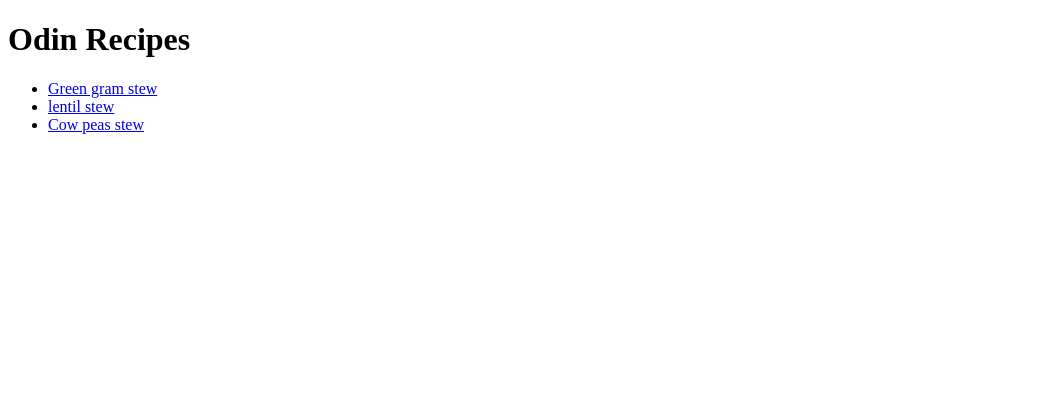
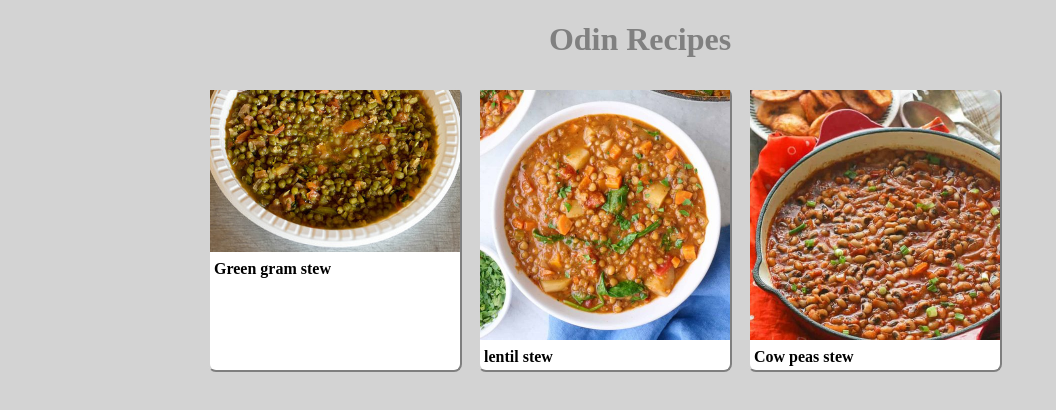
Before and after one commit to ribdal343/odin-recipes, a plain HTML site: page index.html in a window 1280 px wide. Shown: the whole page, without its empty margins (0-1056 px from the left). Drawn offline with Linux system fonts and the light colour scheme.

Commit message:
Add basic CSS styling

```diff
--- a/index.html
+++ b/index.html
@@ -1,16 +1,19 @@
 <!DOCTYPE html>
 <html lang="en">
 <head>
+    <link rel="stylesheet" href="styles.css">
     <meta charset="UTF-8">
     <meta name="viewport" content="width=device-width, initial-scale=1.0">
     <title>Document</title>
 </head>
 <body>
-    <h1>Odin Recipes</h1>
-    <ul>
-        <li><a href="recipes/greengram_stew.html">Green gram stew</a></li>
-        <li><a href="recipes/lentil_stew.html">lentil stew</a></li>
-        <li><a href="recipes/cowpeas_stew.html">Cow peas stew</a></li>
-    </ul>
+    <h1 class="title">Odin Recipes</h1>
+    <div class="card-container">
+        <ul>
+            <li class="card"><a href="recipes/greengram_stew.html"><img class="image" src="images/greengram-stew.jpg" alt="Picture of green gram stew"><h4>Green gram stew</h4></a></li>
+            <li class="card"><a href="recipes/lentil_stew.html"><img class="image" src="images/Lentil-Stew-11.jpg" alt="Picture of green gram stew"><h4>lentil stew</h4></a></li>
+            <li class="card"><a href="recipes/cowpeas_stew.html"><img class="image" src="images/cow-peas.jpg" alt="Picture of green gram stew"><h4>Cow peas stew</h4></a></li>
+        </ul>
+    </div>
 </body>
 </html>
--- /dev/null
+++ b/styles.css
@@ -0,0 +1,50 @@
+*,
+*::before,
+*:after{
+    box-sizing: border-box;
+}
+
+body{
+    background: lightgray;
+    font: verdana, arial,sans-serif;
+    max-width: 75vw;
+    margin: 0 auto;
+}
+
+.title{
+    text-align: center;
+    color: gray;
+}
+
+.card-container ul{
+    list-style-type: none;
+    display: flex;
+}
+
+.card{
+    background-color: #ffffff;
+    margin: 0.5rem;
+    border-radius: 8px;
+    border: 2px outset lightgray;
+}
+
+.card a{
+    color: black;
+    text-decoration: none;
+}
+
+.card a:hover{
+    color: gray;
+}
+
+.card .image{
+    height: auto;
+    width: 250px;
+}
+
+.card h4{
+    display: block;
+    padding: 4px;
+    margin: 0px;
+    text-underline-position: above;
+}
```
Also changed, not shown: recipes/cowpeas_stew.html (+2 -1 lines), recipes/greengram_stew.html (+1 -0 lines), recipes/lentil_stew.html (+1 -0 lines), images/cow-peas.jpg (renamed from images/IMG_9763-650x650.jpg).
